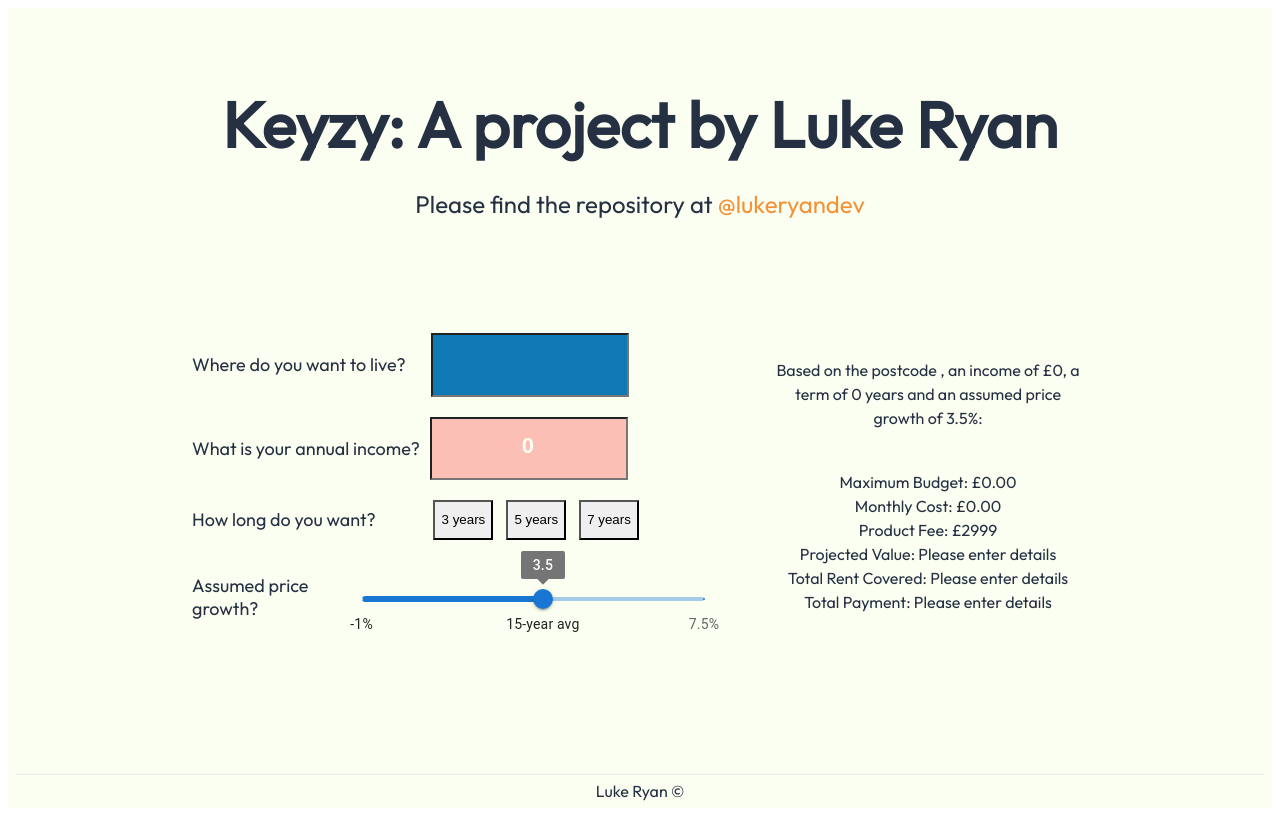
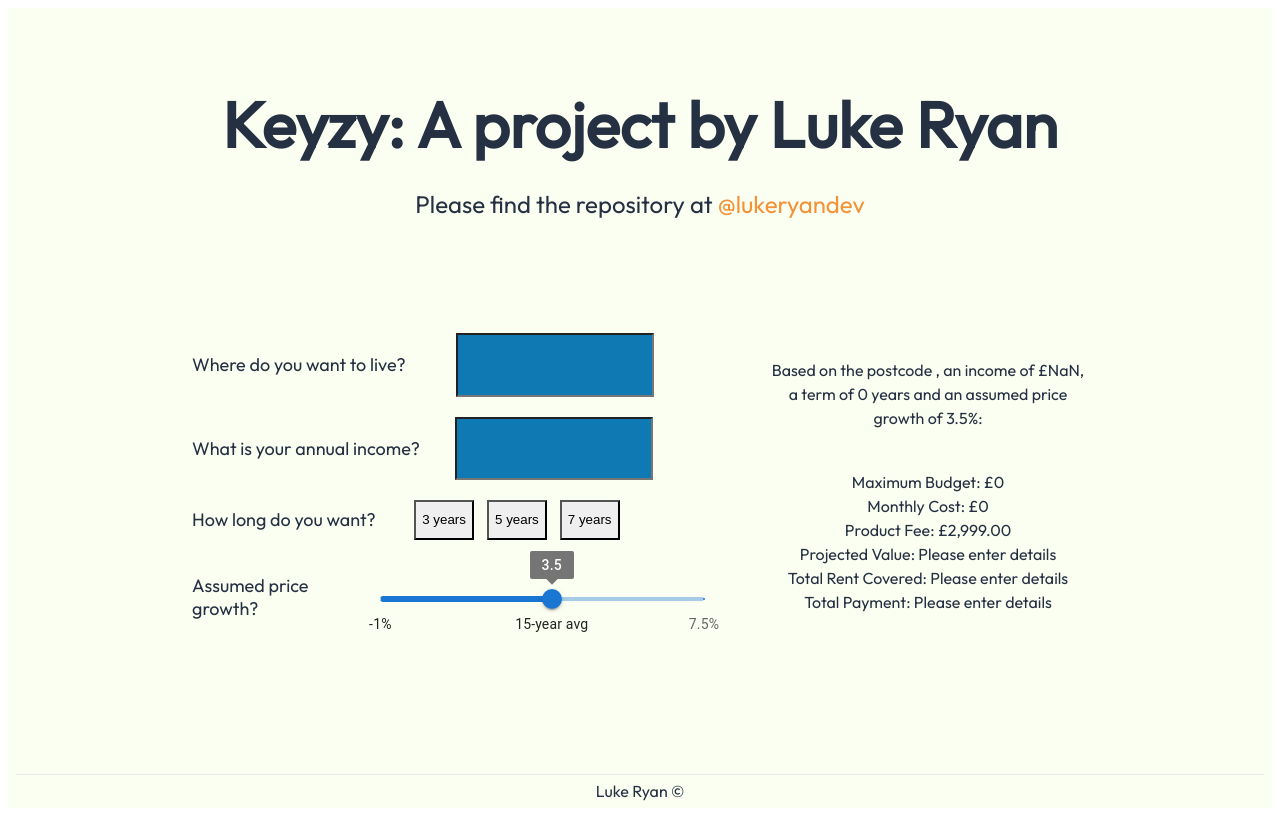
Before and after one commit to lukeryandev/keyzy-luke-project, a Next.js app: page / in a window 1280 px wide. Built offline with nearby package versions, Linux system fonts and the light colour scheme.

Commit message:
Added Link

```diff
--- a/components/Calculator.tsx
+++ b/components/Calculator.tsx
@@ -4,8 +4,8 @@ import Slider from "@mui/material/Slider";
 import styles from "../styles/Calculator.module.scss";
 
 const Calculator = () => {
-  const [form, setForm] = useState({ postcode: "", income: "0", term: 0, growth: 3.5 });
-  const { income, term, growth } = form;
+  const [form, setForm] = useState({ postcode: "", income: "", term: 0, growth: 3.5 });
+  const { postcode, income, term, growth } = form;
   const marks = [
     {
       value: -1,
@@ -20,7 +20,6 @@ const Calculator = () => {
       label: "7.5%",
     },
   ];
-  const productFee = 2999;
   let incomeMultiplier = 6.99;
   let maxAmount = parseInt(income) * incomeMultiplier;
   let monthlyAmount = ((parseInt(income) * incomeMultiplier) / 12) * 0.045;
@@ -31,6 +30,14 @@ const Calculator = () => {
     style: "currency",
     currency: "GBP",
   });
+  const productFee = formatter.format(2999);
+
+  const blockInvalidChar = (e) => ["e", "E", "+", "-"].includes(e.key) && e.preventDefault();
+
+  // function limiter(input) {
+  //   if (input.value < 25000) input.value = 25000;
+  //   if (input.value > 1000000) input.value = 1000000;
+  // }
 
   function valueText(value, index) {
     return `${value} %`;
@@ -95,7 +102,7 @@ const Calculator = () => {
                 minLength={3}
                 maxLength={4}
                 onChange={stringChange}
-                value={form.postcode}
+                value={form.postcode.toUpperCase()}
               ></input>
             </li>
             <li className={styles.row}>
@@ -104,19 +111,15 @@ const Calculator = () => {
                 type="number"
                 name="income"
                 className={styles.row}
-                placeholder="0"
                 min="25000"
                 max="1000000"
                 onChange={numChange}
+                onKeyDown={blockInvalidChar}
                 value={form.income}
               ></input>
             </li>
             <li className={styles.row}>
-              <label>
-                {" "}
-                How long do you
-                want?&nbsp;&nbsp;&nbsp;&nbsp;&nbsp;&nbsp;&nbsp;&nbsp;&nbsp;&nbsp;&nbsp;&nbsp;
-              </label>
+              <label className={styles.test}> How long do you want?</label>
               <button
                 name="term"
                 type="button"
@@ -167,14 +170,15 @@ const Calculator = () => {
       </div>
       <div className={styles.result}>
         <span>
-          Based on the postcode {form.postcode}, an income of £{form.income}, a term of {""}
+          Based on the postcode {form.postcode}, an income of {formatter.format(parseFloat(income))}
+          , a term of {""}
           {form.term} years and an assumed price growth of {form.growth}%:
         </span>
         <br />
         <ul>
           <li>Maximum Budget: {renderValue(maxAmount)}</li>
           <li>Monthly Cost: {renderValue(monthlyAmount)}</li>
-          <li>Product Fee: £{productFee}</li>
+          <li>Product Fee: {productFee}</li>
           <li>Projected Value: {renderDetail(projValue)}</li>
           <li>Total Rent Covered: {renderDetail(convertedRent)}</li>
           <li>Total Payment: {renderDetail(totalPayment)}</li>
--- a/pages/index.js
+++ b/pages/index.js
@@ -15,8 +15,8 @@ export default function Home() {
       <main className={styles.main}>
         <h1 className={styles.title}>Keyzy: A project by Luke Ryan</h1>
         <p className={styles.description}>
-          {/* add github link */}
-          Please find the repository at <a href="#">@lukeryandev</a>
+          Please find the repository at{" "}
+          <a href="https://github.com/lukeryandev/keyzy-luke-project">@lukeryandev</a>
         </p>
         <div className={styles.grid}>
           <Calculator />
--- a/styles/Calculator.module.scss
+++ b/styles/Calculator.module.scss
@@ -6,6 +6,10 @@
   justify-content: center;
   align-items: center;
   width: 80vw;
+}
+
+.test input {
+  margin-right: 20vw;
 }
 
 .inputForm {
@@ -59,6 +63,7 @@
 
 .row label {
   float: left;
+  margin-right: 2vw;
 }
 
 .row input::-webkit-outer-spin-button,
@@ -103,6 +108,10 @@
   color: $background;
 }
 
+.test label {
+  margin-right: 10vw;
+}
+
 .submit {
   border-radius: 0;
   height: 5vh;
```
